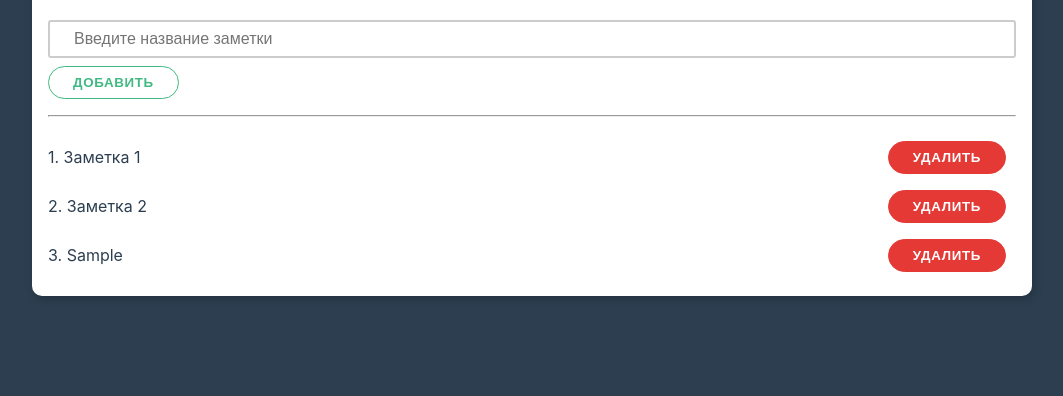
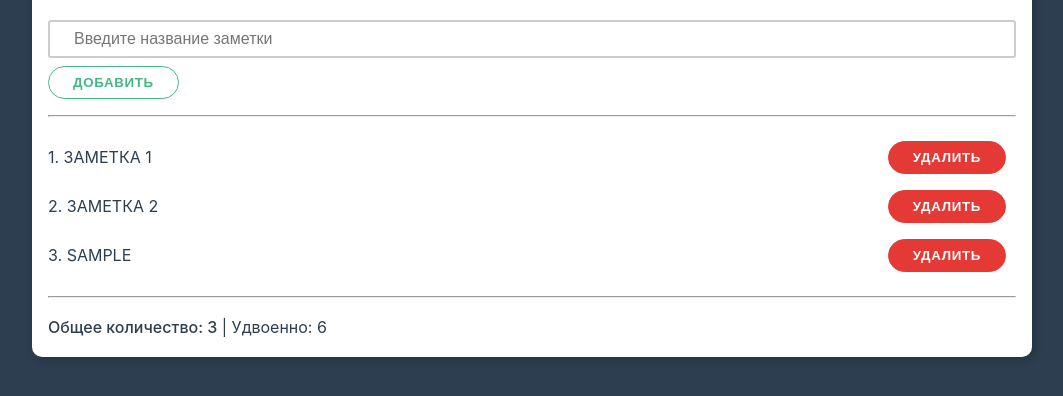
Before and after one commit to RVR2D2/TODO, a plain HTML site: page 01/index.html in a window 1280 px wide. Both pictures are taken after typing "Sample" into the empty fields and a click on the button "ДОБАВИТЬ". Shown: the part 102-498 px from the top of the page, without its empty margins (108-1171 px from the left). Drawn offline with nearby package versions, Linux system fonts and the light colour scheme.

Commit message:
feat: add function method computed

```diff
--- a/01/app.js
+++ b/01/app.js
@@ -12,11 +12,25 @@ const App = {
             this.inputVal = e.target.value
         },
         addNewNotes() {
-            this.notes.push(this.inputVal)
-            this.inputVal = ''
+            if (this.inputVal !== '') {
+                this.notes.push(this.inputVal)
+                this.inputVal = ''
+            }
+        },
+        doubleCount() {
+            return this.notes.length * 2
+        },
+        toUpperCase(i) {
+            return i.toUpperCase()
         },
         notesDel(idx) {
             this.notes.splice(idx, 1)
+        }
+    },
+    computed: {
+        doubleCountComputed() {
+            console.log('doubleCountComputed')
+            return this.notes.length * 2
         }
     }
 }
--- a/01/index.html
+++ b/01/index.html
@@ -23,8 +23,12 @@
       <button class="btn" @click="addNewNotes">Добавить</button>
       <hr>
       <ul class="list" v-if="notes.length !== 0">
-        <li class="list-item" v-for="(note, idx) of notes"> {{ idx + 1 }}. {{ note }}
+        <li class="list-item" v-for="(note, idx) of notes"> {{ idx + 1 }}. {{ toUpperCase(note) }}
           <button class="btn danger" @click="notesDel(idx)">Удалить</button>
+        </li>
+        <hr>
+        <li>
+          <strong>Общее количество: {{ notes.length }}</strong> | Удвоенно: {{ doubleCountComputed }}
         </li>
       </ul>
       <div  v-else>Заметок пока нет. Добавьте первую</div>
```
